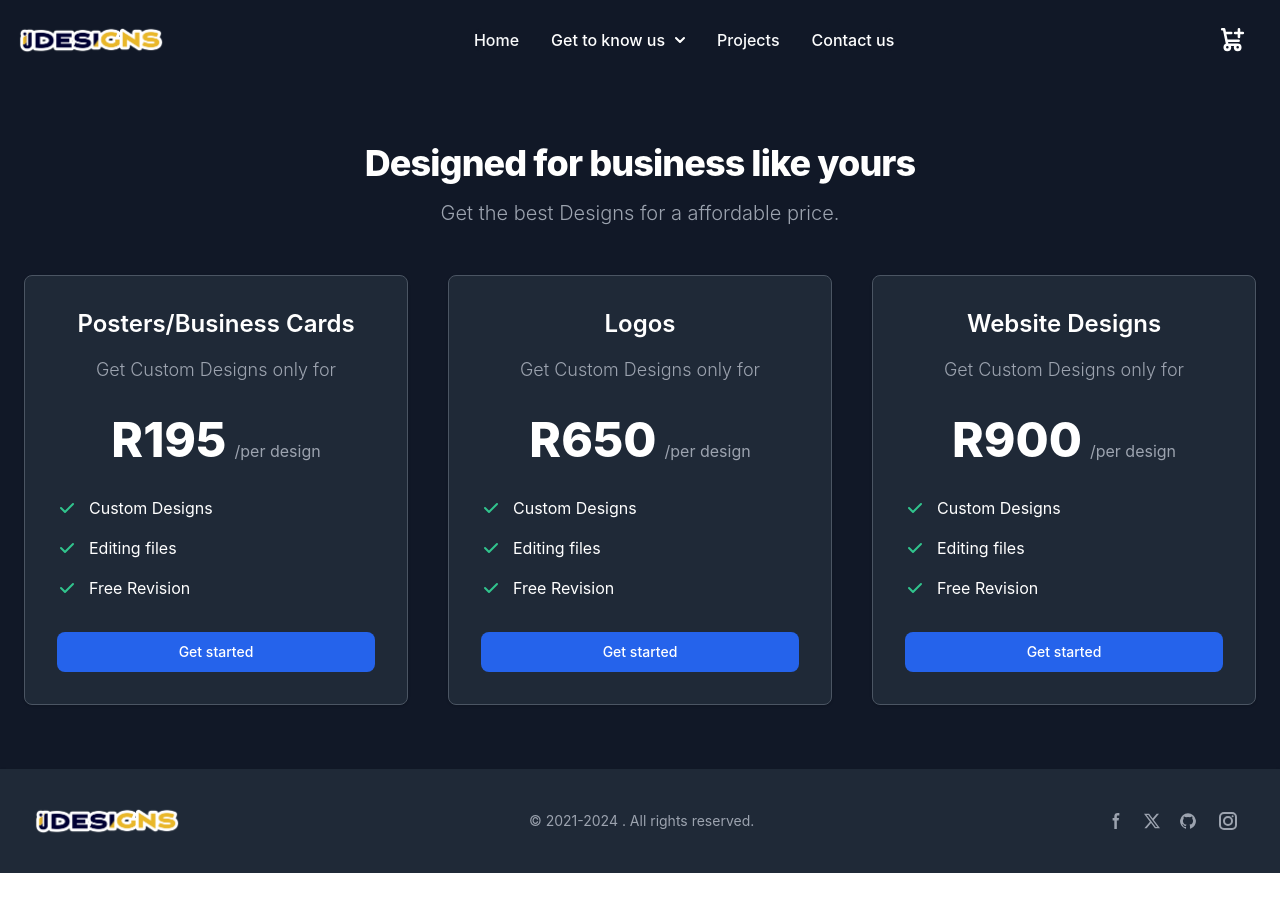
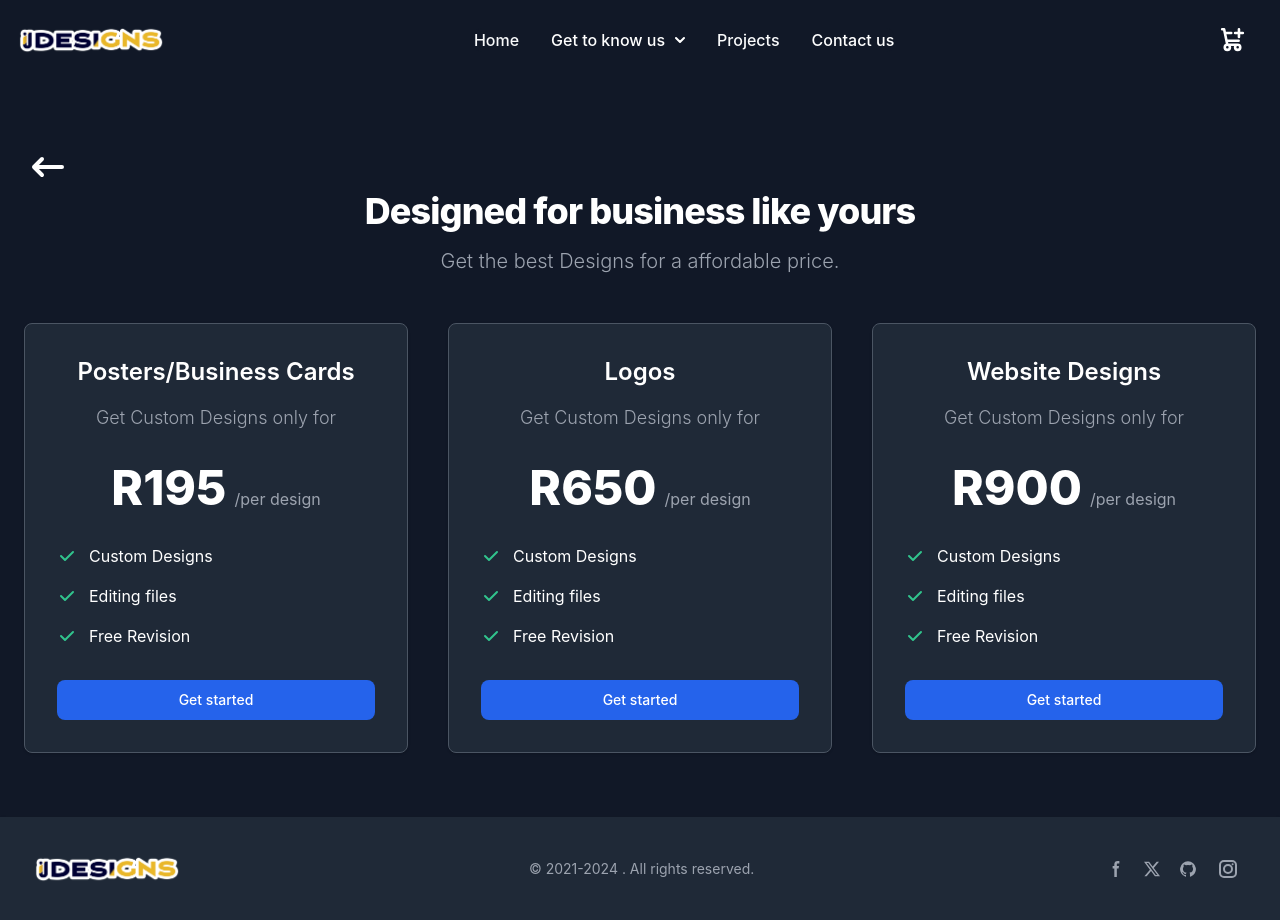
Before and after one commit to Jismaeel/ijdesignswebsite, a React (Vite) app: page /ijdesignswebsite/pricing in a window 1280 px wide. Before the commit the page ends 873 px from the top, so only its background shows below. Built offline with nearby package versions, Linux system fonts and the light colour scheme.

Commit message:
added a back button

```diff
--- a/src/components/FacebookFeed.jsx
+++ b/src/components/FacebookFeed.jsx
@@ -31,7 +31,7 @@ const FacebookFeed = () => {
   }, []);
 
   return (
-    <div ref={fbContainerRef} className="w-full max-w-lg mx-auto py-5">
+    <div ref={fbContainerRef} className="w-full max-w-lg mx-auto py-5 bg-gray-900">
       <div
         className="fb-page"
         data-href="https://www.facebook.com/profile.php?id=100083950251634&mibextid=ZbWKwL"
--- a/src/components/HomeButton.jsx
+++ b/src/components/HomeButton.jsx
@@ -3,7 +3,7 @@ import { Link } from "react-router-dom";
 const HomeButton = ({ text }) => {
   return (
     <>
-      <div className="mx-auto max-w-screen-sm text-center py-10">
+      <div className="mx-auto max-w-screen-sm text-center pb-10">
         <Link
           to="/projects"
           type="button"
--- a/src/components/Projects.jsx
+++ b/src/components/Projects.jsx
@@ -6,7 +6,7 @@ import img3 from "../img/mpddsa-02.webp";
 const Projects = () => {
   return (
     <>
-      <div className="bg-gradient-to-b from-90% from-gray-900 py-20">
+      <div className="bg-gray-900 pt-20 pb-4">
         <h1 className="text-3xl font-bold text-white text-center py-10">
           Projects we've done
         </h1>
--- a/src/pages/HomePage.jsx
+++ b/src/pages/HomePage.jsx
@@ -5,17 +5,17 @@ import FacebookFeed from "../components/FacebookFeed";
 import Projects from "../components/Projects";
 import HomeButton from "../components/HomeButton";
 
-
-
 const HomePage = () => {
   return (
     <>
+      <div className="bg-gray-900">
         <HeroSection />
         <Projects />
         <HomeButton text={" View more"} />
         <FacebookFeed />
         <Testamonials />
         <Contactus />
+      </div>
     </>
   );
 };
--- a/src/pages/PricingPage.jsx
+++ b/src/pages/PricingPage.jsx
@@ -1,12 +1,31 @@
+import { Link } from "react-router-dom";
 import PricingCard from "../components/PricingCard";
-
-
 
 const PriceingPage = () => {
   return (
     <>
       <div className="bg-gray-900">
         <div className="py-8 px-4 mx-auto max-w-screen-xl lg:py-16 lg:px-6">
+          <Link to="/" className="hidden lg:block md:block">
+            <svg
+              className="w-[48px] rounded-md h-[48px] text-gray-800 hover:bg-slate-800"
+              aria-hidden="true"
+              xmlns="http://www.w3.org/2000/svg"
+              width="24"
+              height="24"
+              fill="none"
+              viewBox="0 0 24 24"
+            >
+              <path
+                stroke="white"
+                stroke-linecap="round"
+                stroke-linejoin="round"
+                stroke-width="2"
+                d="M5 12h14M5 12l4-4m-4 4 4 4"
+              />
+            </svg>
+          </Link>
+
           <div className="mx-auto max-w-screen-md text-center mb-8 lg:mb-12">
             <h2 className="mb-4 text-4xl tracking-tight font-extrabold text-white">
               Designed for business like yours
@@ -45,6 +64,6 @@ const PriceingPage = () => {
       </div>
     </>
   );
-}
+};
 
-export default PriceingPage
+export default PriceingPage;
--- a/src/pages/ProjectsPage.jsx
+++ b/src/pages/ProjectsPage.jsx
@@ -9,11 +9,31 @@ import img6 from "../img/p7.webp";
 import homepage from "../img/homepage.jpg";
 import homepage2 from "../img/reactjobs.jpg";
 import homepage3 from "../img/tasktracker.jpg";
+import { Link } from "react-router-dom";
 
 const ProjectsPage = () => {
   return (
     <>
       <div className="bg-gray-900">
+        <Link to="/" className="hidden lg:block md:block px-4">
+          <svg
+            className="w-[48px] rounded-md h-[48px] text-gray-800 hover:bg-slate-800"
+            aria-hidden="true"
+            xmlns="http://www.w3.org/2000/svg"
+            width="24"
+            height="24"
+            fill="none"
+            viewBox="0 0 24 24"
+          >
+            <path
+              stroke="white"
+              stroke-linecap="round"
+              stroke-linejoin="round"
+              stroke-width="2"
+              d="M5 12h14M5 12l4-4m-4 4 4 4"
+            />
+          </svg>
+        </Link>
         <h1 className="text-3xl font-bold text-white text-center py-4">
           Browse through our Projects
         </h1>
```
Lines whose indentation alone changed are shown as unchanged.
